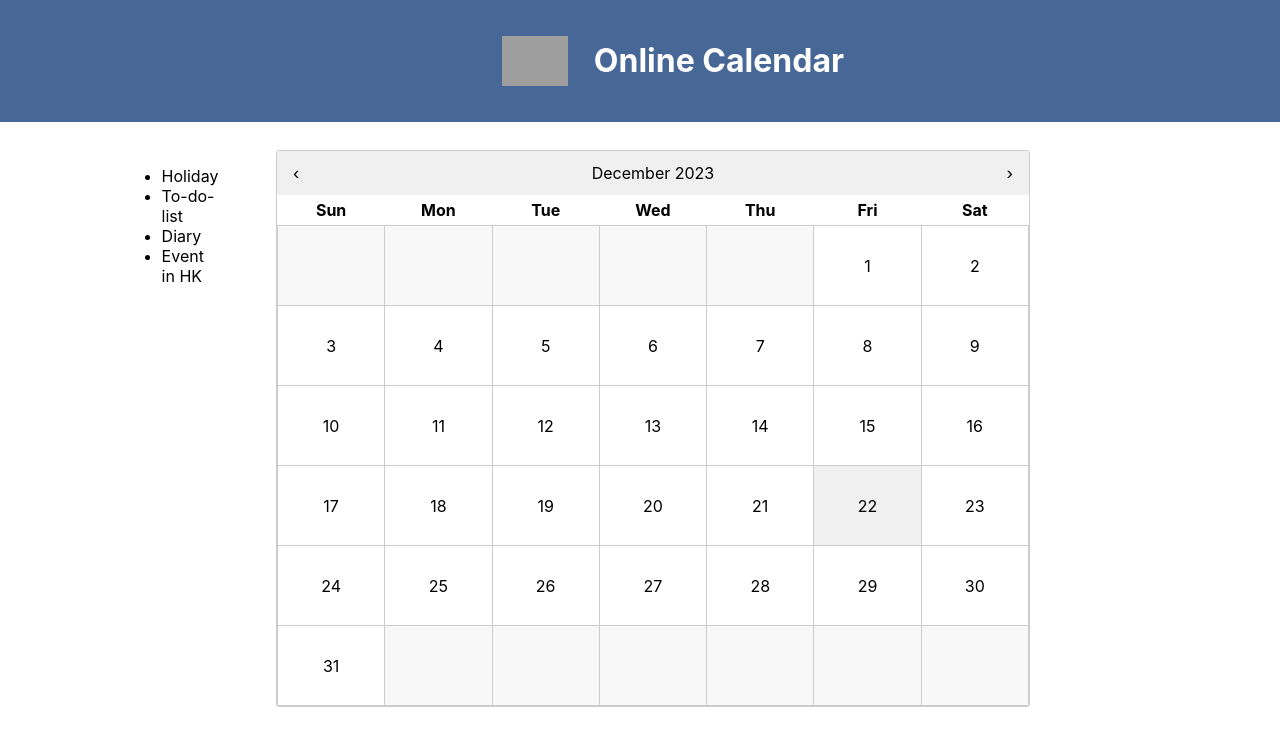
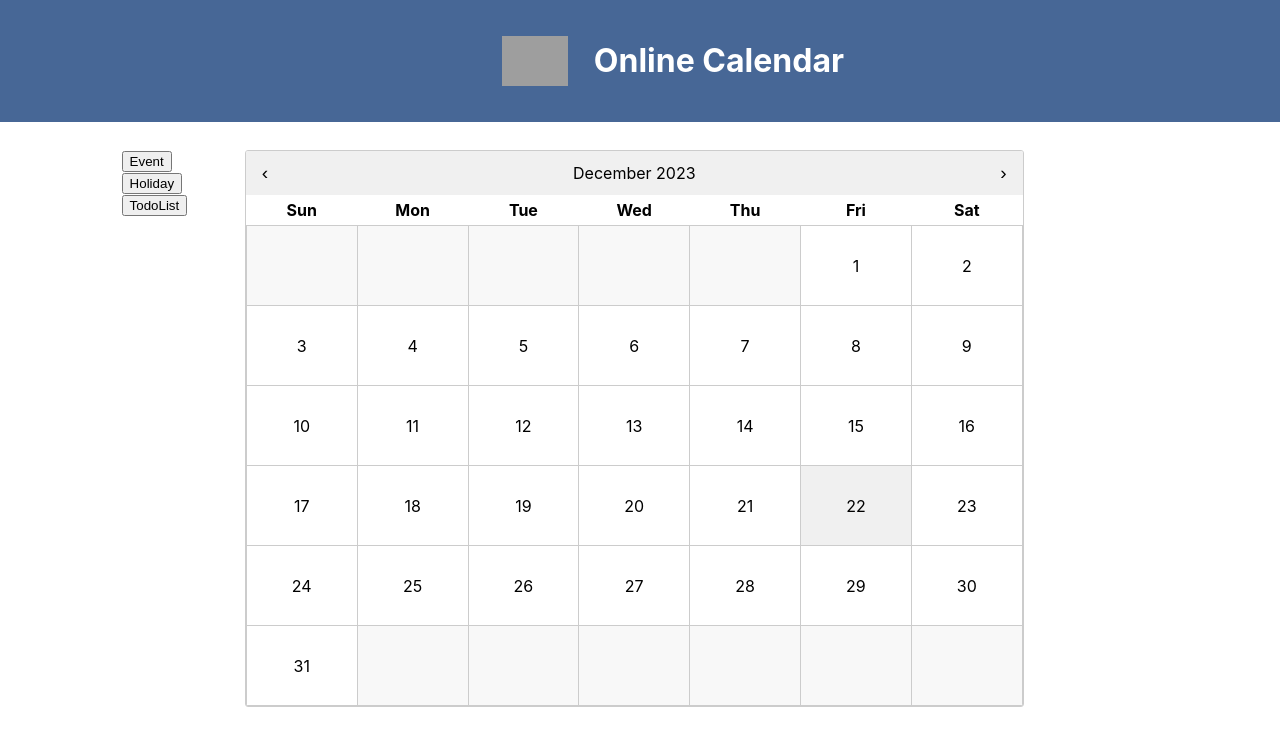
Before and after one commit to allycly2/Final-Project, a React (Create React App) app: page / in a window 1280 px wide. Shown: the top 746 px of the page. Built offline with nearby package versions, Linux system fonts and the light colour scheme; grey boxes are pictures that could not be loaded.

Commit message:
Update NavBar.js

```diff
--- a/src/NavBar.js
+++ b/src/NavBar.js
@@ -1,16 +1,24 @@
-import React from "react";
+import React from 'react';
 
 const NavBar = () => {
+  const handleEventClick = () => {
+    // Fetch events from the events API and add them to the calendar
+  };
+
+  const handleHolidayClick = () => {
+    // Fetch holidays from the holidays API and add them to the calendar
+  };
+
+  const handleTodoClick = () => {
+    // Manage showing and adding to-dos
+  };
+
   return (
-    <div className="navBar">
-      {/* Add your navigation items here */}
-      <ul>
-        <li>Holiday</li>
-        <li>To-do-list</li>
-        <li>Diary</li>
-        <li>Event in HK</li>
-      </ul>
-    </div>
+    <nav>
+      <button onClick={handleEventClick}>Event</button>
+      <button onClick={handleHolidayClick}>Holiday</button>
+      <button onClick={handleTodoClick}>TodoList</button>
+    </nav>
   );
 };
 
```
